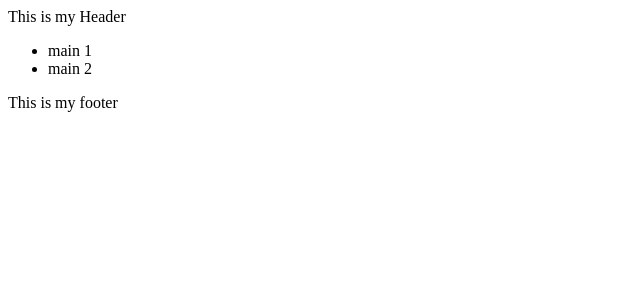
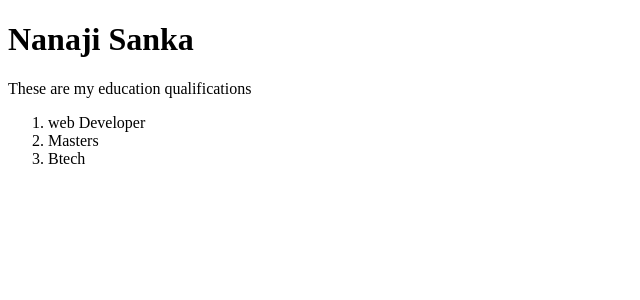
Before and after one commit to nanaji0133/ReactJS-Course, a React (Create React App) app: page / in a window 1280 px wide. Shown: the top 300 px of the page, without its empty margins (0-640 px from the left). Built offline with nearby package versions, Linux system fonts and the light colour scheme.

Commit message:
Revert "Parent/Child Components"
This reverts commit c95f42a34680fe9f2a2f4e6a80a7e33da98633ec.

```diff
--- a/src/components/App.js
+++ /dev/null
@@ -1,17 +0,0 @@
-import React from "react";
-import Footer from "./Footer";
-import Header from "./Header";
-import MainContent from "./MainContent";
-export default App;
-
-
-function App ()
-{
-    return (
-        <div>
-            <Header />
-            <MainContent />
-            <Footer />
-        </div>
-    );
-}
--- a/src/components/Footer.js
+++ /dev/null
@@ -1,10 +0,0 @@
-import React from "react";
-
-export default Footer;
-
-function Footer ()
-{
-    return (
-        <footer> This is my footer</footer>
-    );
-}
--- a/src/components/Header.js
+++ /dev/null
@@ -1,10 +0,0 @@
-import React from "react";
-
-export default Header;
-
-function Header ()
-{
-    return (
-        <header> This is my Header</header>
-    );
-}
--- a/src/components/MainContent.js
+++ /dev/null
@@ -1,15 +0,0 @@
-import React from "react";
-
-export default MainContent;
-
-function MainContent ()
-{
-    return (
-        <main>
-            <ul>
-                <li>main 1</li>
-                <li>main 2</li>
-            </ul>
-        </main>
-    );
-}
--- /dev/null
+++ b/src/components/MyInfo.js
@@ -0,0 +1,18 @@
+import React from "react";
+
+export default MyInfo;
+
+function MyInfo ()
+{
+    return (
+        <div>
+            <h1>Nanaji Sanka</h1>
+            <p> These are my education qualifications</p>
+            <ol>
+                <li>web Developer</li>
+                <li>Masters</li>
+                <li>Btech</li>
+            </ol>
+        </div>
+    );
+}
--- a/src/index.js
+++ b/src/index.js
@@ -1,9 +1,9 @@
 import React from "react";
-import ReactDOM from "react-dom";
+import ReactDom from "react-dom";
+import MyInfo from "./components/MyInfo";
 
-import App from "./components/App"
 
-ReactDOM.render(
-    <App />,
+ReactDom.render(
+    <MyInfo />,
     document.getElementById("root")
 );
```
